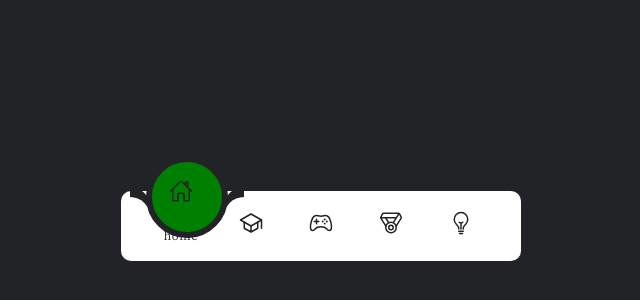
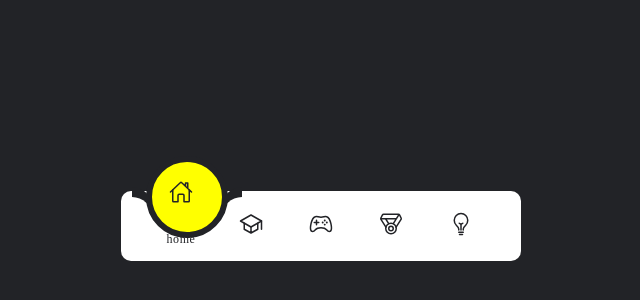
Before and after one commit to Erl1ngas/Erl1ngas.github.io, a plain HTML site: page index.html in a window 1280 px wide. Shown: the part 174-474 px from the top of the page, without its empty margins (319-959 px from the left). Drawn offline with nearby package versions, Linux system fonts and the light colour scheme.

Commit message:
navegador

```diff
--- a/CSS/style.css
+++ b/CSS/style.css
@@ -6,7 +6,7 @@ header{
     margin-left: 10px;
     padding: 10px;
 }
-.lista{
+.lista-activa{
     margin:0;
     padding: 0%;
     box-sizing: border-box;
@@ -58,7 +58,7 @@ body{
 .container ul li a .icon{
     position: relative;
     display: block;
-    line-height: 70px;
+    line-height: 75px;
     font-size: 1.5em;
     text-align: center;
     transition: 0.5s;
@@ -87,16 +87,15 @@ body{
   top: -50%;
   width: 70px;
   height: 70px;
-    background: green;
+  background: yellow;
   border-radius: 50%;
   border: 6px solid var(--clr);
-    transition: 0.5s;
 }
 .indicador::before{
-    content: "";
+    content: '';
     position: absolute;
     top: 50%;
-    left: -22px;
+    left: -20px;
     width: 20px;
     height: 20px;
     background: transparent;
@@ -107,7 +106,7 @@ body{
     content: "";
     position: absolute;
     top: 50%;
-    right: -22px;
+    right: -20px;
     width: 20px;
     height: 20px;
     background: transparent;
```
Lines whose indentation alone changed are shown as unchanged.
